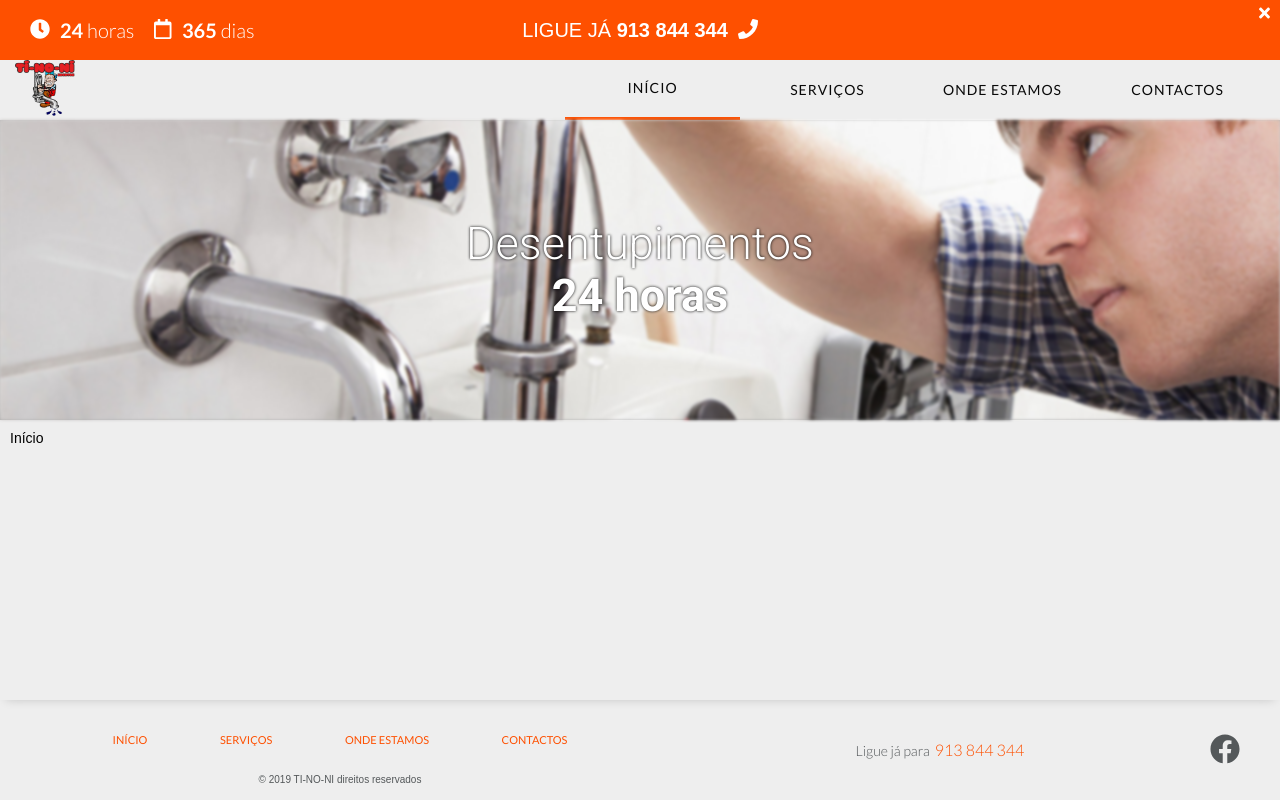
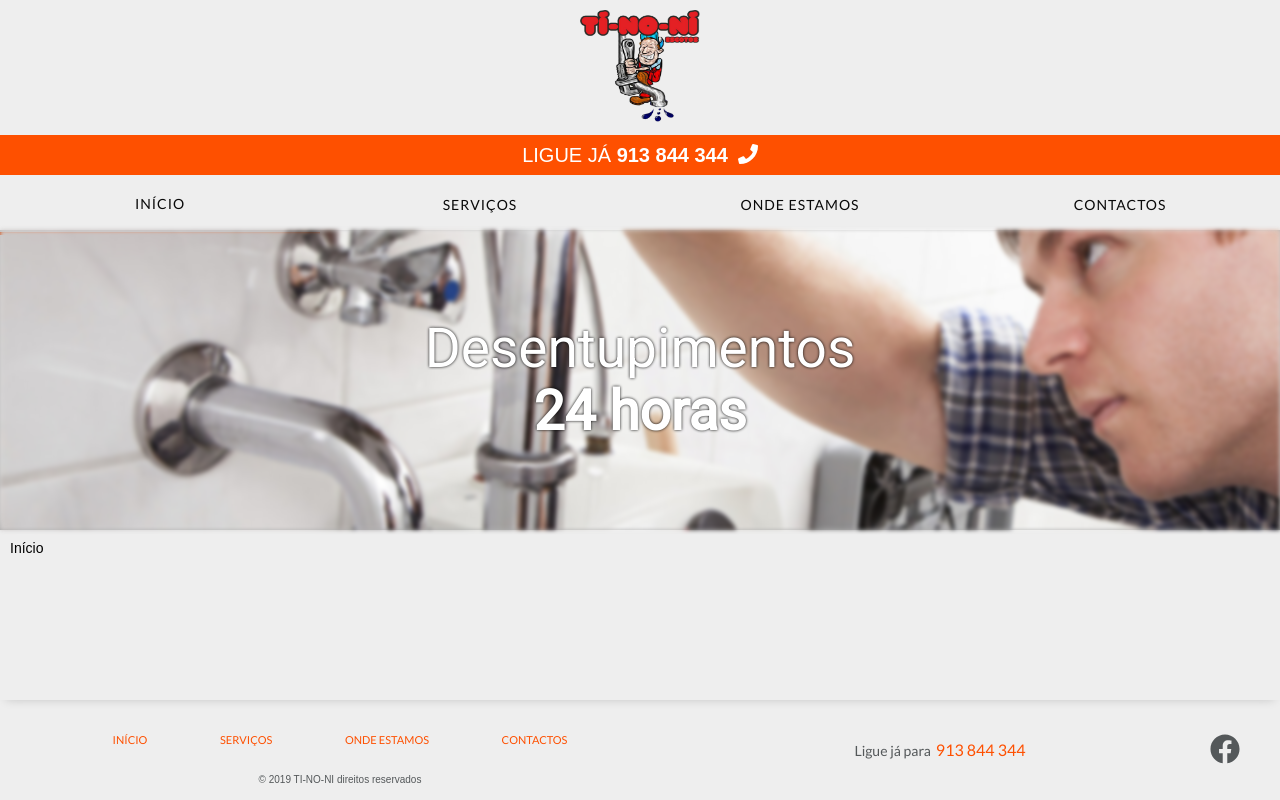
Before and after one commit to MarcoEscaleira/tinoni, a Gatsby site: page / in a window 1280 px wide. Built offline with nearby package versions, Linux system fonts and the light colour scheme; Gatsby itself is replaced by a stand-in of ours; what react-animations would draw is missing.

Commit message:
Header improved, some style changes

```diff
--- a/gatsby-config.js
+++ b/gatsby-config.js
@@ -32,5 +32,13 @@ module.exports = {
         icon: `src/images/logo.png`, // This path is relative to the root of the site.
       },
     },
+    {
+      resolve: 'gatsby-plugin-web-font-loader',
+      options: {
+        google: {
+          families: ['Lato', 'Roboto'],
+        },
+      },
+    },
   ],
 };
--- a/package.json
+++ b/package.json
@@ -18,6 +18,7 @@
     "gatsby-plugin-sass": "^2.1.3",
     "gatsby-plugin-sharp": "^2.2.3",
     "gatsby-plugin-transition-link": "^1.12.4",
+    "gatsby-plugin-web-font-loader": "^1.0.4",
     "gatsby-source-filesystem": "^2.1.3",
     "gatsby-transformer-sharp": "^2.2.1",
     "gsap": "^2.1.3",
--- a/src/components/Header/index.jsx
+++ b/src/components/Header/index.jsx
@@ -21,13 +21,16 @@ const Header = () => {
 
   return (
     <Fragment>
-      <TopMessage />
       <HeaderWrapper>
         <LogoWrapper>
           <LogoLink to="/">
             <Logo src={logoPath} />
           </LogoLink>
         </LogoWrapper>
+        <TopMessage />
+        <ShowMenu onClick={() => setResponsive(true)}>
+          <FontAwesomeIcon icon="align-justify" />
+        </ShowMenu>
         <Navigation>
           <Menu responsive={responsive}>
             {MenuPages.map(page => (
@@ -39,9 +42,6 @@ const Header = () => {
               <FontAwesomeIcon icon="times" />
             </HideMenu>
           </Menu>
-          <ShowMenu onClick={() => setResponsive(true)}>
-            <FontAwesomeIcon icon="align-justify" />
-          </ShowMenu>
         </Navigation>
       </HeaderWrapper>
     </Fragment>
--- a/src/components/Header/styled-components.js
+++ b/src/components/Header/styled-components.js
@@ -2,29 +2,31 @@ import styled, { css } from 'styled-components';
 import { Link } from 'gatsby';
 import AniLink from 'gatsby-plugin-transition-link/AniLink';
 
-const headerDesktopHeight = '6rem';
-const headerMobileHeight = '5rem';
+const headerDesktopHeight = '23rem';
+const headerMobileHeight = '18rem';
 
 const responsiveButtonStyles = css`
   background-color: transparent;
   border: none;
   transition: 0.4s;
-  font-size: 30px;
+  font-size: 3rem;
   align-items: center;
   cursor: pointer;
   display: flex;
 `;
 
 export const HeaderWrapper = styled.header`
+  position: relative;
   display: flex;
   justify-content: space-between;
-  padding: 0 1.5rem;
+  flex-direction: column;
   width: 100%;
+  flex-basis: ${headerMobileHeight};
   height: ${headerMobileHeight};
   box-shadow: 0 5px 10px -6px rgba(0, 0, 0, 0.2);
 
   @media (min-width: 52rem) {
-    height: ${headerDesktopHeight};
+    flex-basis: ${headerDesktopHeight};
   }
 `;
 
@@ -35,7 +37,6 @@ export const LogoWrapper = styled.div`
 
   @media (max-width: 52rem) {
     flex: 1;
-    padding-left: 2.6rem;
   }
 `;
 
@@ -50,18 +51,19 @@ export const LogoLink = styled(AniLink).attrs(({ to }) => ({
 export const Logo = styled.img.attrs(({ src }) => ({
   src,
 }))`
-  width: 5.4rem;
-  height: 4.6rem;
+  width: 12.8rem;
+  height: 11.2rem;
+  margin: 1rem 0;
 
   @media (min-width: 52rem) {
-    width: 6rem;
-    height: 5.6rem;
+    width: 12rem;
+    height: 11.2rem;
   }
 `;
 
 export const Navigation = styled.nav`
   display: flex;
-  justify-content: flex-end;
+  justify-content: center;
 
   @media (min-width: 52rem) {
     flex: 1;
@@ -71,6 +73,9 @@ export const Navigation = styled.nav`
 export const ShowMenu = styled.button`
   ${responsiveButtonStyles};
   color: #54585a;
+  position: absolute;
+  top: 1rem;
+  right: 1.3rem;
 
   &:hover {
     color: #fe5000;
@@ -99,7 +104,6 @@ export const HideMenu = styled.button`
 
 export const Menu = styled.ul`
   display: flex;
-  max-width: 70rem;
   flex: 1;
   justify-content: space-evenly;
   font-family: 'Lato', sans-serif;
@@ -120,8 +124,7 @@ export const Menu = styled.ul`
   }
 `;
 
-export const MenuLink = styled(Link).attrs(({ to }) => ({
-  to,
+export const MenuLink = styled(Link).attrs(() => ({
   activeStyle: {
     borderBottom: '0.3rem solid #FE5000',
   },
@@ -131,6 +134,8 @@ export const MenuLink = styled(Link).attrs(({ to }) => ({
   text-transform: uppercase;
   letter-spacing: 0.1rem;
   flex: 1;
+  min-height: 6rem;
+  max-height: 6rem;
   display: flex;
   align-items: flex-end;
   padding-bottom: 1rem;
--- a/src/components/TopMessage/index.jsx
+++ b/src/components/TopMessage/index.jsx
@@ -1,44 +1,17 @@
-import React, { useState } from 'react';
+import React from 'react';
 import { FontAwesomeIcon } from '@fortawesome/react-fontawesome';
-import {
-  MessageWrapper,
-  Time,
-  TimeSpan,
-  Title,
-  CloseContainer,
-} from './styled-components';
-import { isLeapYear } from 'date-fns';
+import { MessageWrapper, Title } from './styled-components';
 
 const TopMessage = () => {
-  const [visible, setVisible] = useState(true);
-  const [animation, setAnimation] = useState(false);
-
   return (
-    visible && (
-      <MessageWrapper animate={animation}>
-        <Time>
-          <FontAwesomeIcon icon="clock" />
-          24 <TimeSpan>&nbsp;horas</TimeSpan>
-          <FontAwesomeIcon icon={['far', 'calendar']} />
-          {isLeapYear(new Date().getFullYear) ? 366 : 365}{' '}
-          <TimeSpan>&nbsp;dias</TimeSpan>
-        </Time>
+    <MessageWrapper>
       <Title href="tel:+351913844344">
         Ligue já&nbsp;<b>913 844 344</b>
         <span>
           <FontAwesomeIcon icon="phone" />
         </span>
       </Title>
-        <CloseContainer
-          onClick={() => {
-            setAnimation(true);
-            setTimeout(() => setVisible(false), 1000);
-          }}
-        >
-          <FontAwesomeIcon icon="times" />
-        </CloseContainer>
     </MessageWrapper>
-    )
   );
 };
 
--- a/src/components/TopMessage/styled-components.js
+++ b/src/components/TopMessage/styled-components.js
@@ -11,7 +11,7 @@ export const MessageWrapper = styled.section`
   justify-content: center;
   align-items: center;
   width: 100%;
-  height: 7rem;
+  min-height: 4rem;
   background-color: #fe5000;
   ${({ animate }) =>
     animate &&
@@ -21,42 +21,11 @@ export const MessageWrapper = styled.section`
 
   @media (min-width: 50rem) {
     flex-direction: row;
-    height: 6rem;
+    height: 4.5rem;
   }
 `;
 
-export const Time = styled.p`
-  display: flex;
-  font-family: 'Lato', Arial, sans-serif;
-  font-size: 1.8rem;
-  font-weight: 700;
-  color: #fff;
-  cursor: default;
-  margin-bottom: 1.2rem;
-
-  svg {
-    margin-right: 1rem;
-  }
-
-  svg:last-of-type {
-    margin-left: 2rem;
-  }
-
-  @media (min-width: 50rem) {
-    position: absolute;
-    left: 3rem;
-    margin-bottom: 0;
-    font-size: 2rem;
-  }
-`;
-
-export const TimeSpan = styled.span`
-  font-weight: 300;
-`;
-
-export const Title = styled.a.attrs(({ href }) => ({
-  href,
-}))`
+export const Title = styled.a`
   display: flex;
   align-items: center;
   color: #fff;
@@ -77,15 +46,3 @@ export const Title = styled.a.attrs(({ href }) => ({
     font-size: 2rem;
   }
 `;
-
-export const CloseContainer = styled.button.attrs(({ onClick }) => ({
-  onClick,
-}))`
-  position: absolute;
-  top: 5px;
-  right: 10px;
-  color: #fff;
-  font-size: 1.6rem;
-  background: none;
-  border: none;
-`;
--- a/src/styles/base.scss
+++ b/src/styles/base.scss
@@ -1,5 +1,3 @@
-@import url('https://fonts.googleapis.com/css?family=Lato:300,400,700|Roboto:300,400,700');
-
 * {
   box-sizing: border-box;
   margin: 0;
--- a/src/styles/pages/index.js
+++ b/src/styles/pages/index.js
@@ -1,9 +1,9 @@
 import styled, { keyframes } from 'styled-components';
-import { slideInDown } from 'react-animations';
+import { slideInLeft } from 'react-animations';
 
 import homePath from '../../images/homepage.jpg';
 
-const slideInDownAnimation = keyframes`${slideInDown}`;
+const slideInLeftAnimation = keyframes`${slideInLeft}`;
 
 export const Landing = styled.section`
   margin: -1rem -1rem 0;
@@ -20,7 +20,7 @@ export const Landing = styled.section`
     height: 15rem;
     background: url(${homePath}) center no-repeat;
     background-size: cover;
-    filter: blur(1.5px);
+    filter: blur(2px);
   }
 
   @media (min-width: 45rem) {
@@ -33,10 +33,10 @@ export const Landing = styled.section`
 export const LandingText = styled.p`
   position: absolute;
   z-index: 2;
-  animation: 1s ${slideInDownAnimation};
+  animation: 1s ${slideInLeftAnimation};
   font-family: 'Roboto', Arial, sans-serif;
   font-weight: 300;
-  font-size: 2.5rem;
+  font-size: 3rem;
   text-shadow: 0 0 3px rgba(0, 0, 0, 1);
   color: #fff;
   text-align: center;
@@ -47,7 +47,7 @@ export const LandingText = styled.p`
   }
 
   @media (min-width: 45rem) {
-    font-size: 4.5rem;
+    font-size: 5.5rem;
   }
 `;
 
```
Also changed, not shown: 1 other file. Lines whose indentation alone changed are shown as unchanged.
